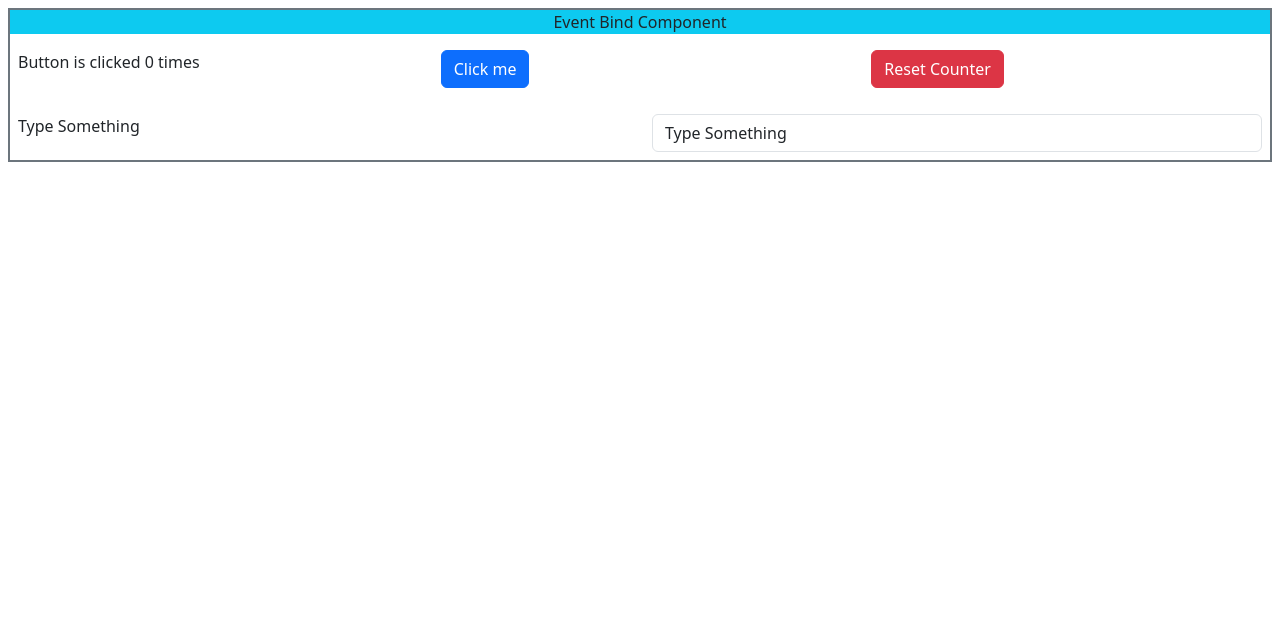
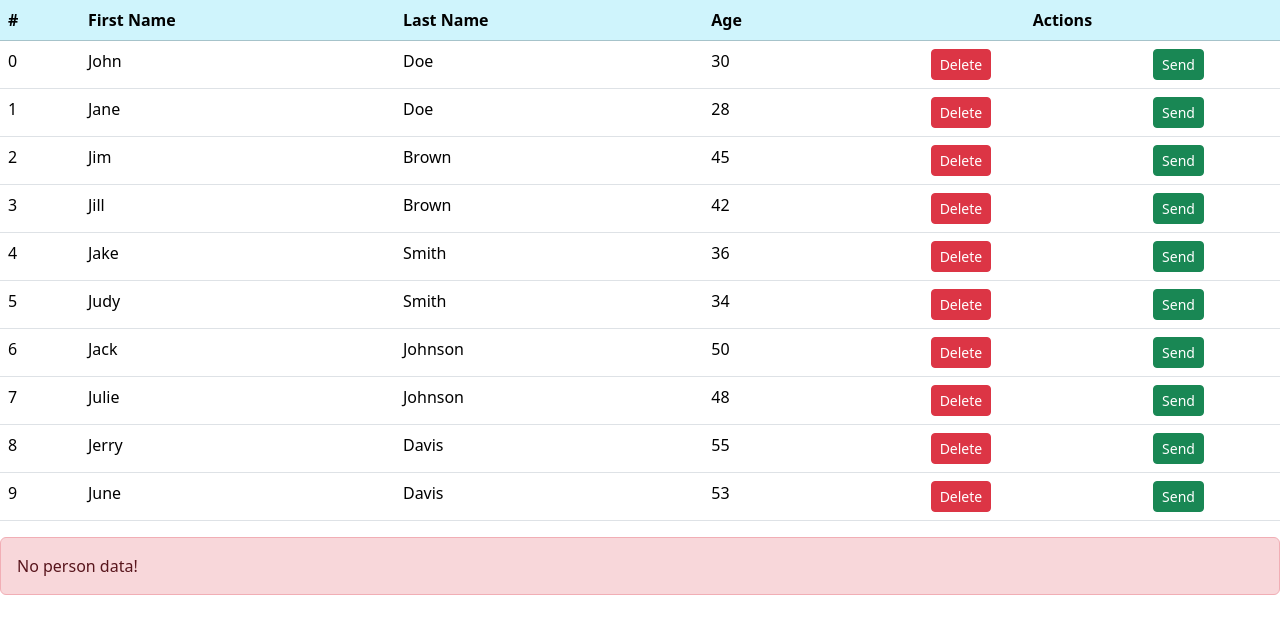
Before and after one commit to chfragAUEB/angular-introduction, an Angular app: page / in a window 1280 px wide. Shown: the top 634 px of the page. Built offline with nearby package versions, Linux system fonts and the light colour scheme.

Commit message:
Person card, custom events and handlers

```diff
--- a/src/app/app.component.html
+++ b/src/app/app.component.html
@@ -15,4 +15,12 @@
 
 <app-person-alt *ngFor="let user of users" [person]="user"></app-person-alt> -->
 
-<app-event-bind></app-event-bind>
+<!-- <app-event-bind></app-event-bind> -->
+
+<app-output-demo
+  [userData]="users"
+  (deleteUser)="onDeleteUser($event)"
+  (sendUser)="onSendUser($event)"
+></app-output-demo>
+
+<app-person-card [person]="sentUser"></app-person-card>
--- a/src/app/app.component.ts
+++ b/src/app/app.component.ts
@@ -5,6 +5,8 @@
 import { PersonComponent } from './person/person.component';
 import { PersonAltComponent } from './person-alt/person-alt.component';
 import { EventBindComponent } from './event-bind/event-bind.component';
+import { OutputDemoComponent } from './output-demo/output-demo.component';
+import { PersonCardComponent } from './person-card/person-card.component';
 
 @Component({
   selector: 'app-root',
@@ -14,6 +16,8 @@
     PersonComponent,
     PersonAltComponent,
     EventBindComponent,
+    OutputDemoComponent,
+    PersonCardComponent,
   ],
   templateUrl: './app.component.html',
   styleUrls: ['./app.component.css'],
@@ -40,6 +44,7 @@
 
   users: Person[] = [
     {
+      photoURL: 'https://i.pravatar.cc/?img=1',
       givenName: 'John',
       surName: 'Doe',
       age: 30,
@@ -47,6 +52,7 @@
       address: '123 Main St',
     },
     {
+      photoURL: 'https://i.pravatar.cc/?img=2',
       givenName: 'Jane',
       surName: 'Doe',
       age: 28,
@@ -54,6 +60,7 @@
       address: '123 Main St',
     },
     {
+      photoURL: 'https://i.pravatar.cc/?img=3',
       givenName: 'Jim',
       surName: 'Brown',
       age: 45,
@@ -61,6 +68,7 @@
       address: '456 Park Ave',
     },
     {
+      photoURL: 'https://i.pravatar.cc/?img=4',
       givenName: 'Jill',
       surName: 'Brown',
       age: 42,
@@ -68,6 +76,7 @@
       address: '456 Park Ave',
     },
     {
+      photoURL: 'https://i.pravatar.cc/?img=5',
       givenName: 'Jake',
       surName: 'Smith',
       age: 36,
@@ -75,6 +84,7 @@
       address: '789 Broadway',
     },
     {
+      photoURL: 'https://i.pravatar.cc/?img=6',
       givenName: 'Judy',
       surName: 'Smith',
       age: 34,
@@ -82,6 +92,7 @@
       address: '789 Broadway',
     },
     {
+      photoURL: 'https://i.pravatar.cc/?img=7',
       givenName: 'Jack',
       surName: 'Johnson',
       age: 50,
@@ -89,6 +100,7 @@
       address: '321 Oak St',
     },
     {
+      photoURL: 'https://i.pravatar.cc/?img=8',
       givenName: 'Julie',
       surName: 'Johnson',
       age: 48,
@@ -96,6 +108,7 @@
       address: '321 Oak St',
     },
     {
+      photoURL: 'https://i.pravatar.cc/?img=9',
       givenName: 'Jerry',
       surName: 'Davis',
       age: 55,
@@ -103,6 +116,7 @@
       address: '654 Pine St',
     },
     {
+      photoURL: 'https://i.pravatar.cc/?img=10',
       givenName: 'June',
       surName: 'Davis',
       age: 53,
@@ -110,4 +124,15 @@
       address: '654 Pine St',
     },
   ];
+
+  sentUser: Person | undefined;
+
+  onDeleteUser(i: number) {
+    this.users.splice(i, 1);
+  }
+
+  onSendUser(user: Person) {
+    console.log(user);
+    this.sentUser = user;
+  }
 }
--- a/src/app/interfaces/person.ts
+++ b/src/app/interfaces/person.ts
@@ -4,4 +4,5 @@
   age: number;
   email: string;
   address: string;
+  photoURL?: string;
 }
--- a/src/app/output-demo/output-demo.component.html
+++ b/src/app/output-demo/output-demo.component.html
@@ -1,12 +1,11 @@
 <table class="table">
   <thead class="table-info">
     <tr>
-      <td>#</td>
-      <td>First Name</td>
-      <td>Last Name</td>
-      <td>Age</td>
-      <td></td>
-      <td></td>
+      <th>#</th>
+      <th>First Name</th>
+      <th>Last Name</th>
+      <th>Age</th>
+      <th colspan="2" class="text-center">Actions</th>
     </tr>
   </thead>
   <tbody>
@@ -15,14 +14,14 @@
       <td>{{ user.givenName }}</td>
       <td>{{ user.surName }}</td>
       <td>{{ user.age }}</td>
-      <td>
+      <td class="text-center">
         <button (click)="onDeleteUser(i)" class="btn btn-danger btn-sm">
           Delete
         </button>
       </td>
-      <td>
+      <td class="text-center">
         <button (click)="onSendUser(user)" class="btn btn-success btn-sm">
-          Send User
+          Send
         </button>
       </td>
     </tr>
--- /dev/null
+++ b/src/app/person-card/person-card.component.html
@@ -0,0 +1,28 @@
+<div *ngIf="person; else nodata" class="card" style="width: 18rem">
+  <img [src]="person.photoURL" class="card-img-top" alt="Person Image" />
+
+  <div class="card-body">
+    <h5 class="card-title">{{ person.givenName }} {{ person.surName }}</h5>
+
+    <div class="card-text">
+      <table class="table">
+        <tr>
+          <td class="header">Age</td>
+          <td>{{ person.age }}</td>
+        </tr>
+        <tr>
+          <td class="header">Email</td>
+          <td>{{ person.email }}</td>
+        </tr>
+        <tr>
+          <td class="header">Address</td>
+          <td>{{ person.address }}</td>
+        </tr>
+      </table>
+    </div>
+  </div>
+</div>
+
+<ng-template #nodata>
+  <div class="alert alert-danger">No person data!</div>
+</ng-template>
```
Also changed, not shown: src/app/person-card/person-card.component.ts (added, +14 -0 lines), src/app/person-card/person-card.component.css (added), 2 other files (tests, documents, lock files or other folders).
